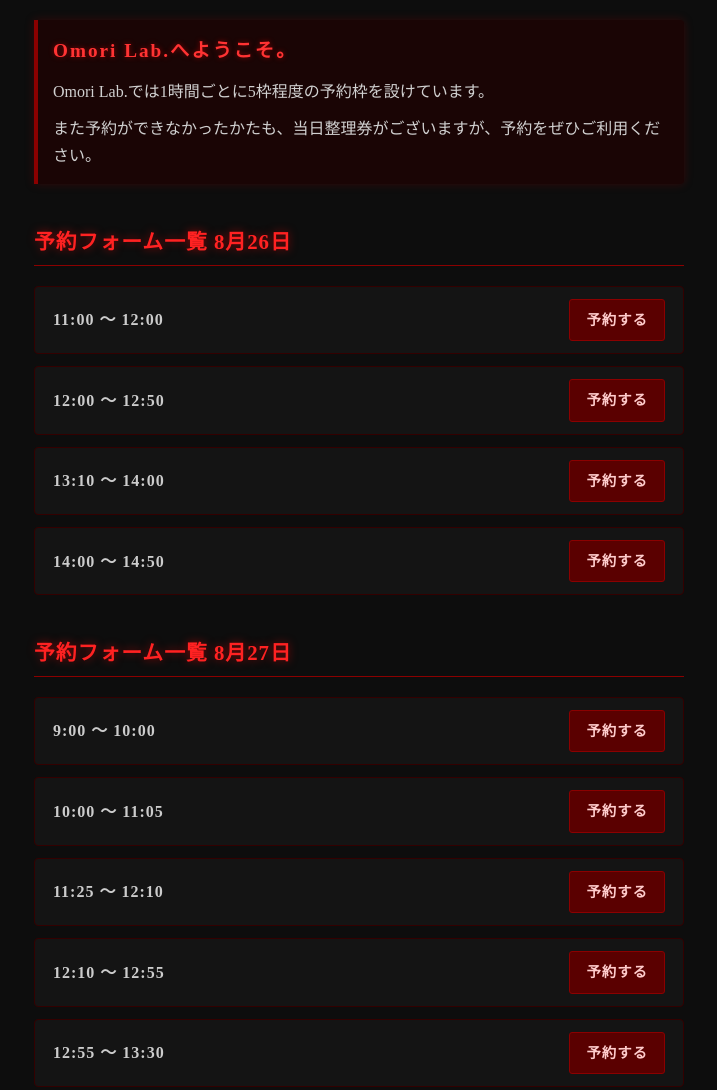
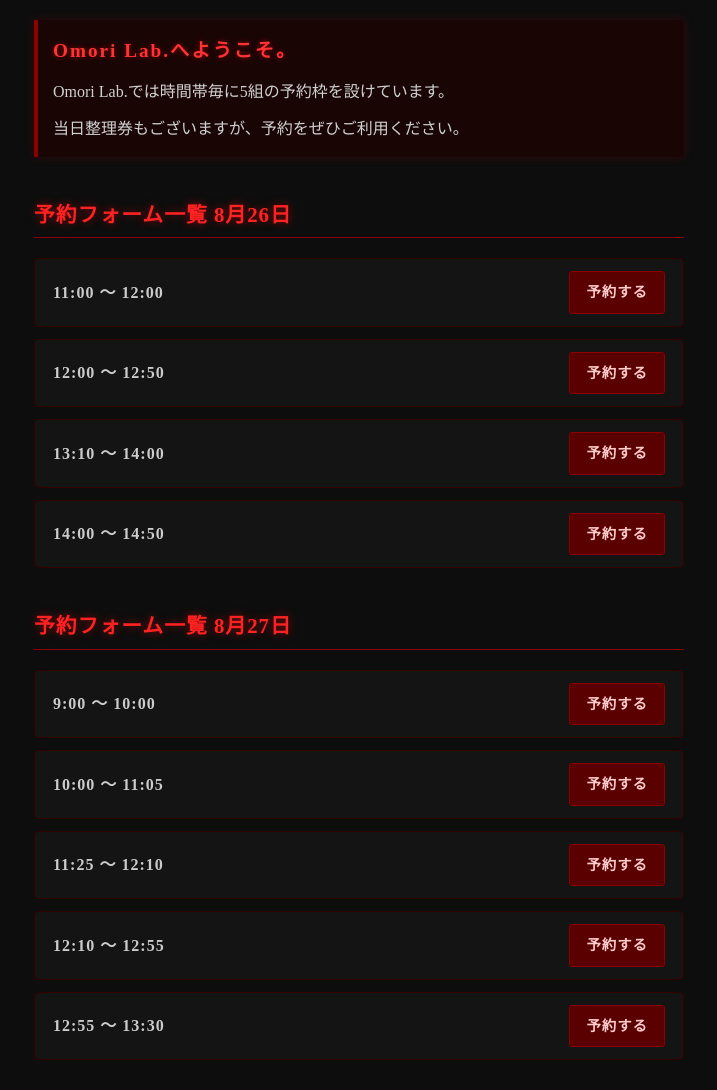
Before and after one commit to ks20080812-dev/yoyaku, a plain HTML site: page index.html in a window 1280 px wide. Shown: the whole page, without its empty margins (281-998 px from the left). Drawn offline with Linux system fonts and the light colour scheme.

Commit message:
Update index.html

```diff
--- a/index.html
+++ b/index.html
@@ -106,8 +106,8 @@
 
     <div class="intro-box">
         <p><strong class="highlight-title">Omori Lab.へようこそ。</strong></p>
-        <p>Omori Lab.では1時間ごとに5枠程度の予約枠を設けています。</p>
-        <p>また予約ができなかったかたも、当日整理券がございますが、予約をぜひご利用ください。</p>
+        <p>Omori Lab.では時間帯毎に5組の予約枠を設けています。</p>
+        <p>当日整理券もございますが、予約をぜひご利用ください。</p>
     </div>
 
     <div class="date-header">予約フォーム一覧 8月26日</div>
```
